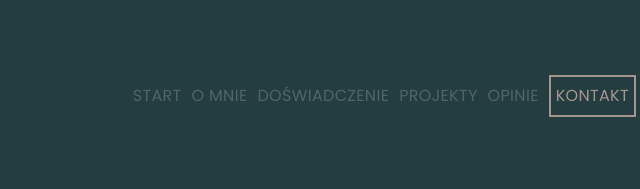
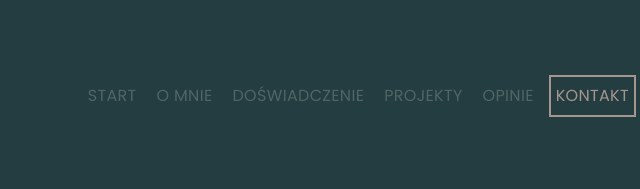
Before and after one commit to JakubOlkowicz/CV, a website: page src/index.html in a window 1280 px wide. Shown: the top 189 px of the page, 604-1244 px from the left. Drawn offline with nearby package versions, Linux system fonts and the light colour scheme; files that its build step writes are made by us from their sources.

Commit message:
add style to navbar button

```diff
--- a/src/index.html
+++ b/src/index.html
@@ -11,11 +11,11 @@
     <section class="main dark" id="start">
         <div class="container">
             <nav class="navbar">
-                <span class="navigation">START</span>
-                <span class="navigation">O MNIE</span>
-                <span class="navigation">DOŚWIADCZENIE</span>
-                <span class="navigation">PROJEKTY</span>
-                <span class="navigation">OPINIE</span>
+                <button href="#start"class="navigation">START</button>
+                <button href="#about"class="navigation">O MNIE</button>
+                <button href="#experience"class="navigation">DOŚWIADCZENIE</button>
+                <button href="#projects"class="navigation">PROJEKTY</button>
+                <button href="#reviews"class="navigation">OPINIE</button>
                 <button class="btn contact">KONTAKT</button>
             </nav>
             <div class="welcom">
--- a/src/sass/sections/_main.scss
+++ b/src/sass/sections/_main.scss
@@ -9,10 +9,21 @@
             margin: 10px 5px 20px 5px;
             justify-content: flex-end;
             align-items: center;
-            span{
-                margin: 5px;
+            .navigation{
+                all: unset;
+                margin: 0 5px;
                 letter-spacing: 0.02em;
+                cursor: pointer;
+                padding: 5px;
+
+
             }
+            .navigation:hover{
+                cursor: pointer;
+                color: $C-white;
+                border-bottom: 2px solid $C-special;
+            }
+
             .btn{
                 all: unset;
                 margin: 5px;
@@ -20,6 +31,7 @@
                 color: $C-special;
                 border: $C-special solid 2px;
                 padding: 5px;
+                cursor: pointer;
             }
         }
         .welcom{
```
